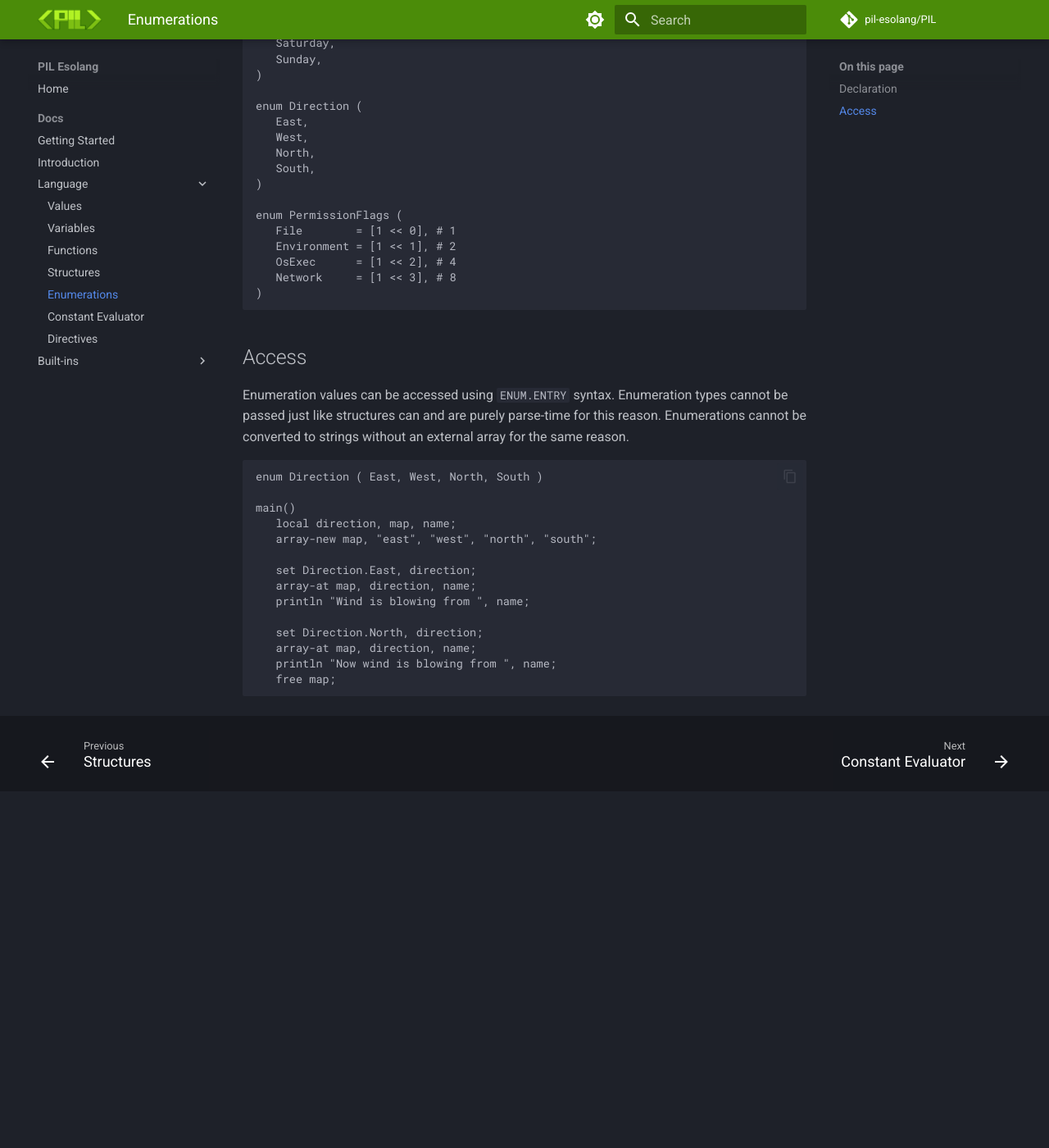
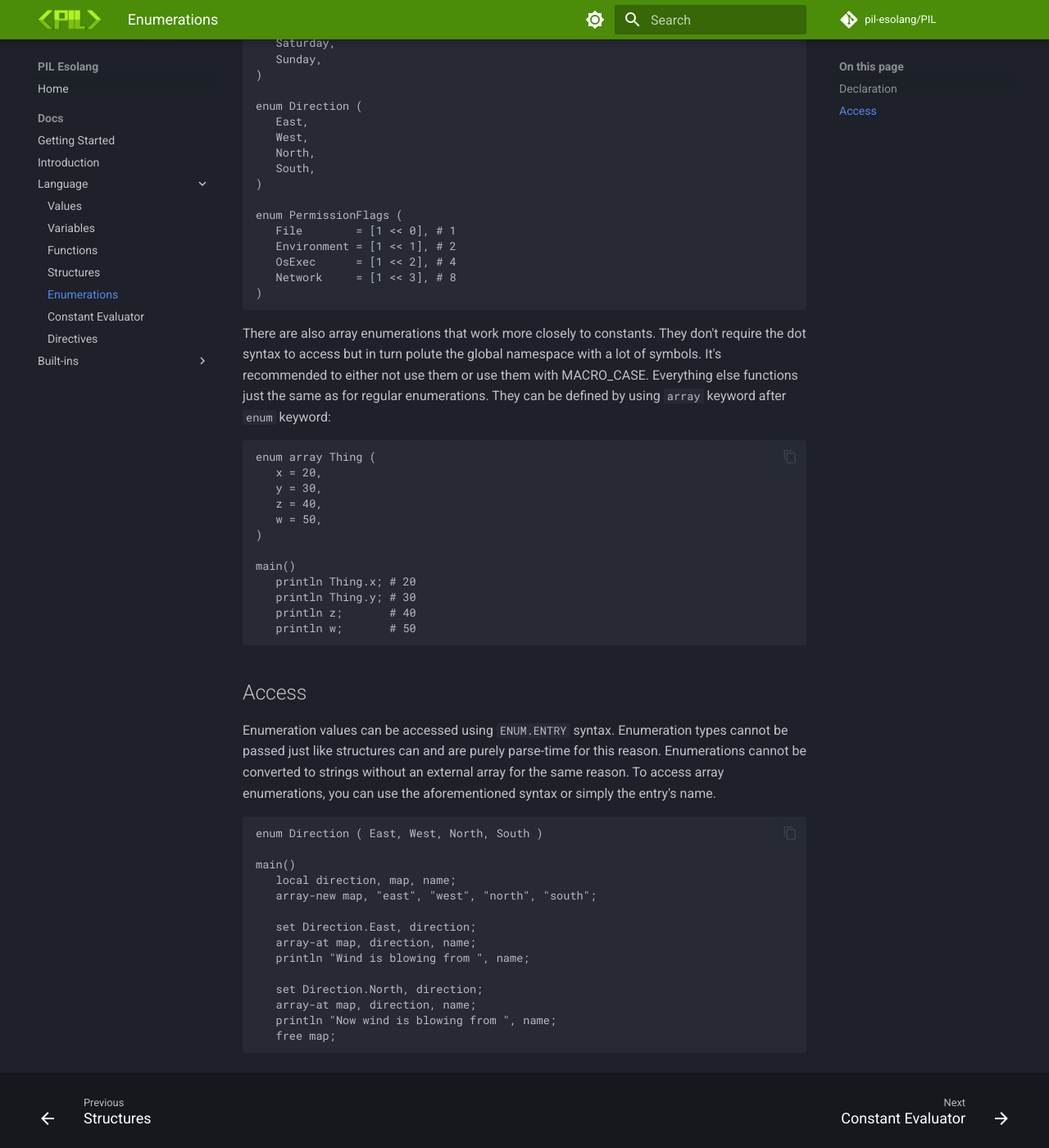
Before and after one commit to pil-esolang/pil-esolang.github.io, an MkDocs documentation site: the page built from docs/language/enumerations.md, in a window 1280 px wide and 1400 px high, scrolled down 635 px. Shown: the whole window at 82% size. Built offline with MkDocs 1.6.1 and Material for MkDocs 9.7.7, drawn with Linux system fonts in a browser that asks for light colours; comment, search, counter and statistics services are not loaded; before the commit the page ends 1600 px from its top, so only the background shows below that.

Commit message:
Updated enumeration page and added hypot3 function to CE.

````diff
--- a/docs/language/enumerations.md
+++ b/docs/language/enumerations.md
@@ -35,8 +35,24 @@ enum PermissionFlags (
 )
 ```
 
+There are also array enumerations that work more closely to constants. They don't require the dot syntax to access but in turn polute the global namespace with a lot of symbols. It's recommended to either not use them or use them with MACRO_CASE. Everything else functions just the same as for regular enumerations. They can be defined by using `array` keyword after `enum` keyword:
+```pil
+enum array Thing (
+   x = 20,
+   y = 30,
+   z = 40,
+   w = 50,
+)
+
+main()
+   println Thing.x; # 20
+   println Thing.y; # 30
+   println z;       # 40
+   println w;       # 50
+```
+
 ## Access
-Enumeration values can be accessed using `ENUM.ENTRY` syntax. Enumeration types cannot be passed just like structures can and are purely parse-time for this reason. Enumerations cannot be converted to strings without an external array for the same reason.
+Enumeration values can be accessed using `ENUM.ENTRY` syntax. Enumeration types cannot be passed just like structures can and are purely parse-time for this reason. Enumerations cannot be converted to strings without an external array for the same reason. To access array enumerations, you can use the aforementioned syntax or simply the entry's name.
 ```pil
 enum Direction ( East, West, North, South )
 
````
Also changed, not shown: docs/language/cevaluator.md (+1 -0 lines).
